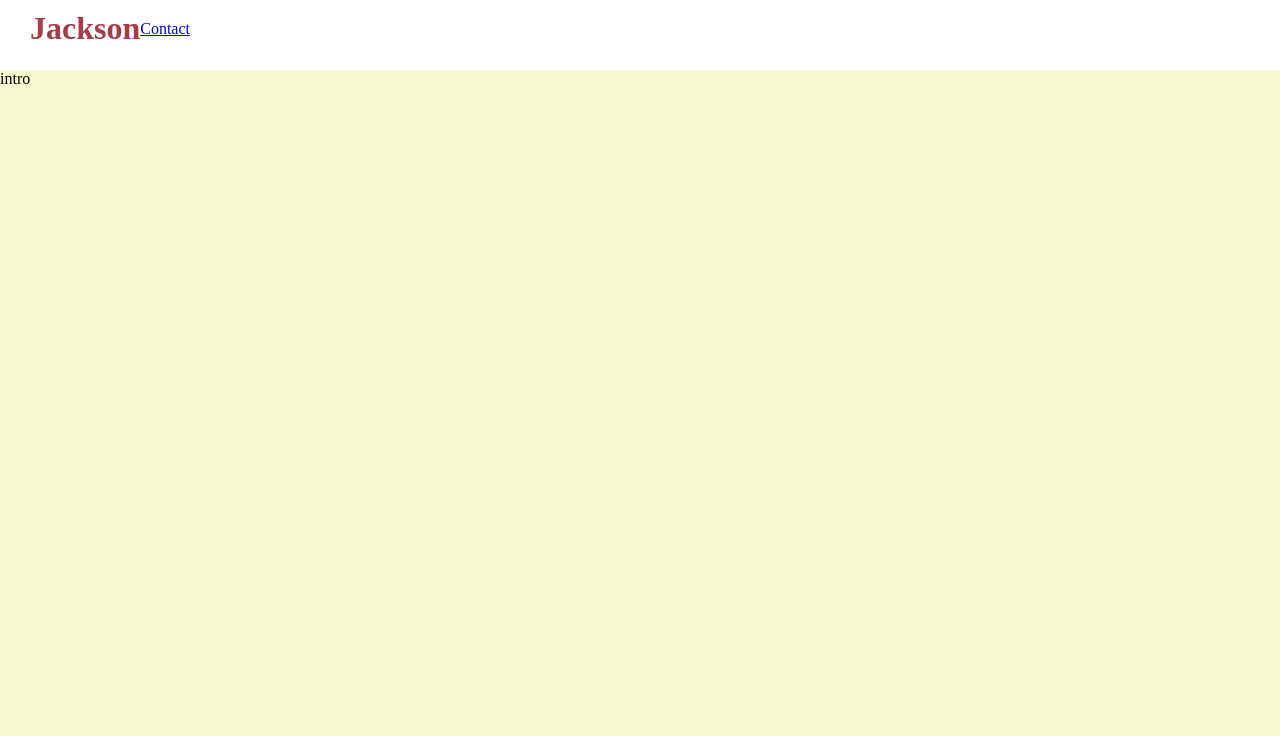
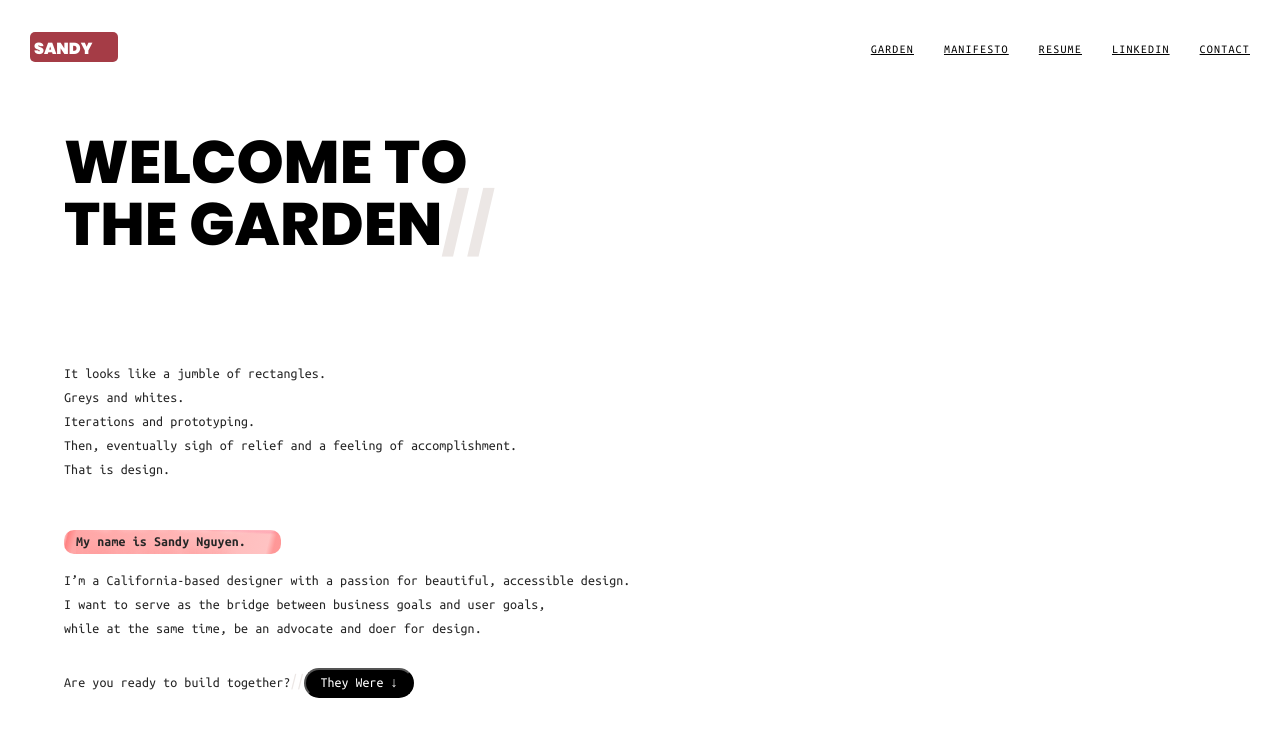
Before and after one commit to jacksonx9/jacksonx9.github.io, a React (Create React App) app: page / in a window 1280 px wide. Shown: the top 736 px of the page. Built offline with nearby package versions, Linux system fonts and the light colour scheme.

Commit message:
refactor text format

```diff
--- a/public/index.html
+++ b/public/index.html
@@ -7,6 +7,9 @@
       name="description"
       content="Web site created using create-react-app"
     />
+    <link rel="preconnect" href="https://fonts.googleapis.com">
+    <link rel="preconnect" href="https://fonts.gstatic.com" crossorigin>
+    <link href="https://fonts.googleapis.com/css2?family=Poppins:ital,wght@0,100;0,200;0,300;0,400;0,500;0,600;0,700;0,800;0,900;1,100;1,200;1,300;1,400;1,500;1,600;1,700;1,800;1,900&family=Ubuntu+Mono:ital,wght@0,400;0,700;1,400;1,700&display=swap" rel="stylesheet">
     <title>Jackson's Website</title>
     <style>
       * {
--- a/src/app.scss
+++ b/src/app.scss
@@ -1,28 +1,32 @@
 .app{
     height: 100vh;
 
+    .topbar{
+        height: 104px;
+    }
+
     .sections{
         width: 100%;
-        height: calc(100vh - 70px);
-        background-color: salmon;
-        position: relative;
-        top: 70px;
-
-        // hide scrollbar
-        scrollbar-width: none; // for firefox
-        &::-webkit-scrollbar{
-            display: none;
-        }
+        // height: calc(100vh - 104px);
+        // position: relative;
+        // top: 104px;
 
         // slow down change between pages
         scroll-behavior: smooth;
 
+        // hide scrollbar
+        // scrollbar-width: none; // for firefox
+        // &::-webkit-scrollbar{
+        //     display: none;
+        // }
+
         // force snap to a page
-        scroll-snap-type: y mandatory;
+        // scroll-snap-type: y mandatory;
 
         > *{
             width: 100%;
-            height: calc(100vh - 70px);
+            // height: calc(100vh - 104px);
+            height: 100vh;
         }
     }
 }
--- a/src/components/contact/Contact.jsx
+++ b/src/components/contact/Contact.jsx
@@ -2,6 +2,15 @@ import "./contact.scss";
 
 export default function Contact() {
   return (
-    <div className="contact" id="contact">contact</div>
+    <div className="contact" id="contact">
+      <span class="Title title-position">
+        INTO THE RABBIT HOLE
+        <span class="Dashes">//</span>
+      </span>
+
+      <span class="Quotation quotation-position-1">
+        Jump down the rabbit hole with me and lets get started on a new project together.<br /> Contact me through any of the following.
+      </span>
+    </div>
   )
 }
--- a/src/components/contact/contact.scss
+++ b/src/components/contact/contact.scss
@@ -1,3 +1,13 @@
+@import "../../global.scss";
+
 .contact {
-    background-color: lightblue;
+    .title-position {
+        width: 460px;
+        height: 140px;
+        margin: 347px 28px 48px 61px;
+    }
+
+    .quotation-position-1 {
+        margin: 48px 36px 16px 61px;
+    }
 }
--- a/src/components/intro/Intro.jsx
+++ b/src/components/intro/Intro.jsx
@@ -2,6 +2,39 @@ import "./intro.scss";
 
 export default function Intro() {
   return (
-    <div className='intro' id="intro">intro</div>
+    <div className='intro' id="intro">
+      <span class="Title title-position">
+        WELCOME TO
+        THE GARDEN<span class="Dashes">//</span>
+      </span>
+
+
+      <span class="Quotation quotation-position-1">
+        It looks like a jumble of rectangles.<br />
+        Greys and whites.<br />
+        Iterations and prototyping.<br />
+        Then, eventually sigh of relief and a feeling of accomplishment.<br />
+        That is design.
+      </span>
+
+      <div class="Red-highlighting red-highlight-position">
+        <span class="Quotation">
+          My name is Sandy Nguyen.
+        </span>
+      </div>
+
+      <span class="Quotation quotation-position-2">
+        I’m a California-based designer with a passion for beautiful, accessible design.<br />
+        I want to serve as the bridge between business goals and user goals,<br />
+        while at the same time, be an advocate and doer for design.<br />
+      </span>
+
+      <span class="Quotation quotation-position-3">
+        Are you ready to build together?<span class="Dashes">//</span>
+        <button class="Black-button black-button-sizing">
+          They Were ↓
+        </button>
+      </span>
+    </div>
   )
 }
--- a/src/components/intro/intro.scss
+++ b/src/components/intro/intro.scss
@@ -1,3 +1,38 @@
+@import "../../global.scss";
+
 .intro {
-    background-color: lightgoldenrodyellow;
+    scrollbar-width: none; // for firefox
+    &::-webkit-scrollbar{
+        display: none;
+    }
+
+    .title-position {
+        margin: 132px 33px 48px 64px;
+        width: 451px;
+        height: 134px;
+    }
+
+    .quotation-position-1 {
+        // margin-top: 48px;
+        margin: 48px 36px 24px 64px;
+    }
+
+    .red-highlight-position {
+        width: 197px;
+        height: 24px;
+        margin: 24px 59px 4px 64px;
+    }
+
+    .quotation-position-2 {
+        margin: 4px 36px 24px 64px;
+    }
+
+    .quotation-position-3 {
+        margin: 27px 8px 316px 64px;
+    }
+
+    .black-button-sizing {
+        width: 110px;
+        height: 30px;
+    }
 }
--- a/src/components/portfolio/Portfolio.jsx
+++ b/src/components/portfolio/Portfolio.jsx
@@ -2,6 +2,34 @@ import "./portfolio.scss";
 
 export default function Portfolio() {
   return (
-    <div className='portfolio' id="portfolio">portfolio</div>
+    <div className='portfolio' id="portfolio">
+      <span class="Title title-position">
+        TRUSTED
+        BY MANY<span class="Dashes">//</span>
+      </span>
+
+      <div class="Red-highlighting red-highlight-position">
+        <span class="Quotation">
+          I believe good design is where art, community, and technology fuse to create magic
+        </span>
+      </div>
+
+      <span class="Quotation quotation-position-1">
+        Jump down the rabbit hole with me and lets get started on a new project together.<br />
+        Contact me through any of the following.<br />
+        <br />
+        I’ve designed for the following companies. However, when I’m not pixel pushing, you<br />
+        can catch me working on web3 stealth startups or personal projects.
+      </span>
+
+
+
+      <span class="Quotation quotation-position-2">
+        Curious about my work? Fall into the
+        <button class="Black-button black-button-sizing">
+          Rabit Hole ↓
+        </button>
+      </span>
+    </div>
   )
 }
--- a/src/components/portfolio/portfolio.scss
+++ b/src/components/portfolio/portfolio.scss
@@ -1,3 +1,28 @@
+@import "../../global.scss";
+
 .portfolio{
-    background-color: aquamarine;
+    .title-position {
+        width: 460px;
+        height: 140px;
+        margin: 347px 28px 48px 61px;
+    }
+
+    .red-highlight-position {
+        width: 590px;
+        height: 24px;
+        margin-left: 61px;
+    }
+
+    .quotation-position-1 {
+        margin: 48px 36px 16px 61px;
+    }
+
+    .quotation-position-2 {
+        margin: 27px 4px 350px 61px;
+    }
+
+    .black-button-sizing {
+        width: 110px;
+        height: 30px;
+    }
 }
--- a/src/components/topbar/Topbar.jsx
+++ b/src/components/topbar/Topbar.jsx
@@ -5,10 +5,29 @@ export default function Topbar() {
     <div className="topbar">
       <div className="wrapper">
         <div className="left">
-          <h1 color="mainColor">Jackson</h1>
+          <div className="name-frame">
+            <span class="name">
+              SANDY
+            </span>
+          </div>
         </div>
         <div className="right">
-          <a href="#contact">Contact</a>
+          {/* TODO: Update hrefs */}
+          <div className="page-frame">
+            <a className="page-name" href="#contact">GARDEN</a>
+          </div>
+          <div className="page-frame">
+            <a className="page-name" href="#contact">MANIFESTO</a>
+          </div>
+          <div className="page-frame">
+            <a className="page-name" href="#contact">RESUME</a>
+          </div>
+          <div className="page-frame">
+            <a className="page-name" href="#contact">LINKEDIN</a>
+          </div>
+          <div className="page-frame">
+            <a className="page-name" href="#contact">CONTACT</a>
+          </div>
         </div>
       </div>
     </div>
--- a/src/components/topbar/topbar.scss
+++ b/src/components/topbar/topbar.scss
@@ -2,16 +2,75 @@
 
 .topbar {
     width: 100%;
-    height: 70px;
-    background-color: white;
-    color: $mainColor;
+    height: 104px;
+    background-color: transparent;
     position: fixed;
     top: 0;
     z-index: 2;
 
+    // hide scrollbar
+    scrollbar-width: none; // for firefox
+    &::-webkit-scrollbar{
+        display: none;
+    }
+
     .wrapper{
-        padding: 10px 30px;
+        padding: 32px 30px;
         display: flex;
         align-items: center;
+        justify-content: space-between;
+
+        .left{
+            .name-frame{
+                //TODO: update sizing.
+                width: 80px;
+                height: 22px;
+                gap: 10px;
+                padding: 4px;
+                border-radius: 5px;
+                background-color: #a53c46;
+
+                .name{
+                    //TODO: update sizing.
+                    width: 59px;
+                    height: 24px;
+                    flex-grow: 0;
+                    font-family: Poppins;
+                    font-size: 16px;
+                    font-weight: 900;
+                    font-stretch: normal;
+                    font-style: normal;
+                    line-height: normal;
+                    letter-spacing: normal;
+                    text-align: left;
+                    color: #fff;
+                }
+            }
+        }
+
+        .right{
+            display: flex;
+
+            //TODO: add underline when on that page.
+            .page-frame{
+
+                .page-name{
+                    lex-grow: 0;
+                    font-family: Ubuntu Mono;
+                    font-size: 12px;
+                    font-weight: normal;
+                    font-stretch: normal;
+                    font-style: normal;
+                    line-height: 1.4;
+                    letter-spacing: 1.2px;
+                    text-align: left;
+                    color: #000;
+                }
+            }
+
+            > *{
+                padding-left: 30px;
+            }
+        }
     }
 }
--- a/src/global.scss
+++ b/src/global.scss
@@ -1 +1,54 @@
 $mainColor: #a53c46;
+
+.Title {
+    display: inline-block;
+    vertical-align: top;
+    font-family: Poppins;
+    font-size: 60px;
+    font-weight: 800;
+    font-stretch: normal;
+    font-style: normal;
+    line-height: 1.03;
+    letter-spacing: normal;
+    text-align: left;
+    color: #000;
+
+}
+
+.Dashes {
+    color: #ece7e5;
+}
+
+.Quotation {
+    display:block;
+    font-family: Ubuntu Mono;
+    font-size: 14px;
+    line-height: 1.71;
+    letter-spacing: 0.08px;
+    text-align: left;
+    color: #262626;
+}
+
+.Red-highlighting {
+    display: inline-block;
+    padding: 0 8px 0 12px;
+    border-radius: 10px;
+    -webkit-box-decoration-break: clone;
+    background: linear-gradient(104deg, rgba(255, 130, 130, 0) .9%, #ff8282 2.4%, rgba(255, 130, 130, .5) 5.8%, rgba(255, 130, 130, .1) 93%, rgba(255, 130, 130, .7) 96%), linear-gradient(183deg, rgba(130, 255, 173, 0), rgba(255, 107, 152, .3) 7.9%, rgba(255, 130, 130, 0) 15%);
+    text-shadow:-12px 12px 9.8px rgba(255, 130, 130, .7), 21px -18.1px 7.3px #fff, -18.1px -27.3px 30px #fff;
+    background-color: #ffcaca;
+    font-weight: bold;
+}
+
+.Black-button {
+    display: inline-block;
+    vertical-align: middle;
+
+    border-radius: 20px;
+    background-color: #000;
+
+    font-family: Ubuntu Mono;
+    font-size: 14px;
+    text-align: middle;
+    color: #fff;
+}
```
